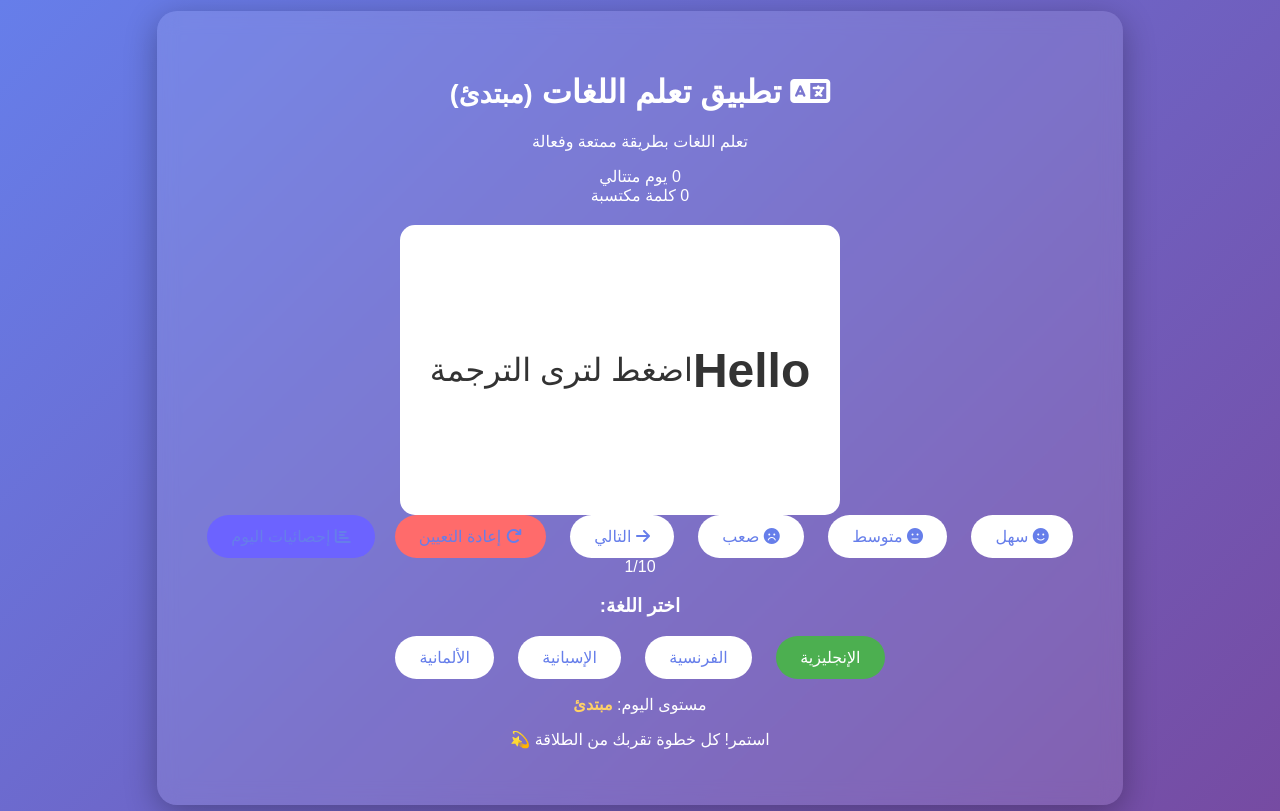
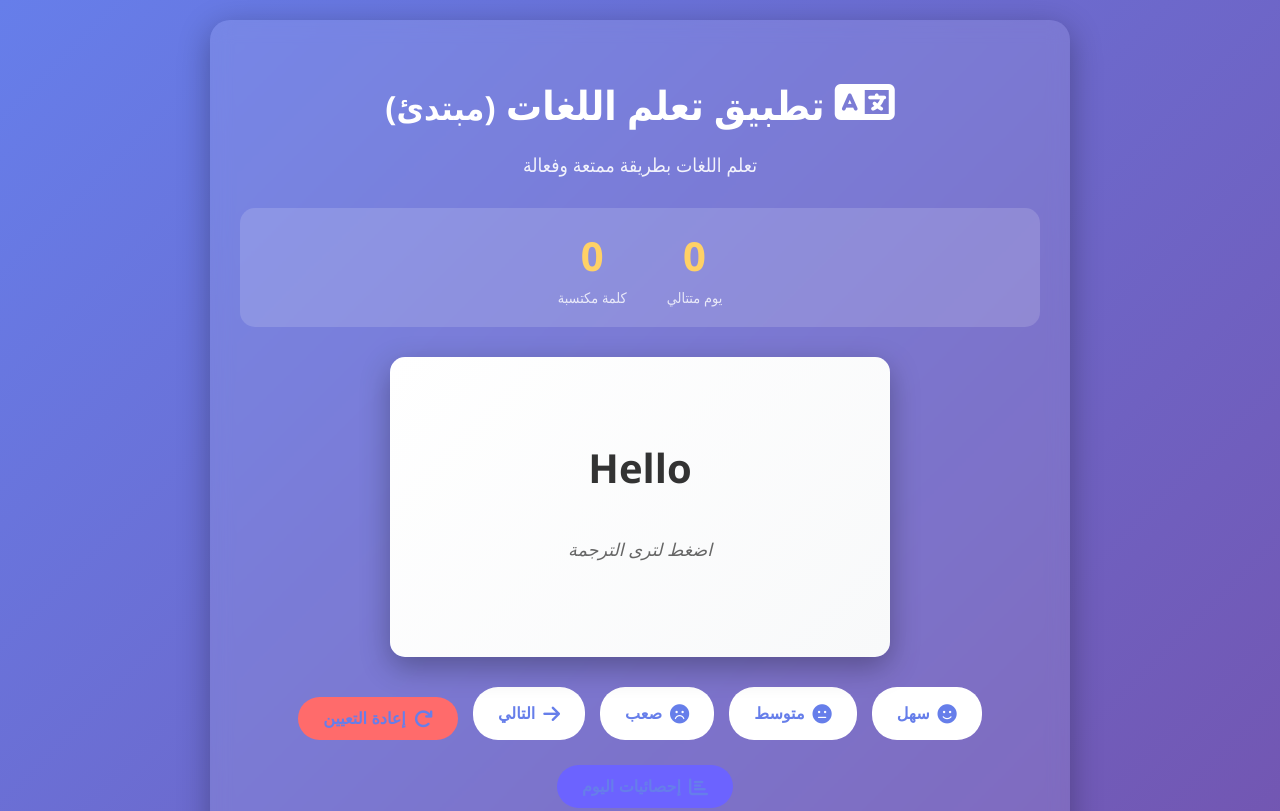
Before and after one commit to kettabcrypto-cmd/my-language-app, a plain HTML site: page index.html in a window 1280 px wide. Shown: the top 811 px of the page. Drawn offline with Linux system fonts and the light colour scheme.

Commit message:
Update style.css

```diff
--- a/style.css
+++ b/style.css
@@ -1,28 +1,74 @@
+/* ملف الأنماط لتطبيق تعلم اللغات */
 body {
-    font-family: 'Arial', sans-serif;
+    font-family: 'Segoe UI', Tahoma, Geneva, Verdana, sans-serif;
     background: linear-gradient(135deg, #667eea 0%, #764ba2 100%);
     min-height: 100vh;
+    margin: 0;
+    padding: 20px;
+    color: white;
+    text-align: center;
+    direction: rtl;
+}
+
+.container {
+    max-width: 800px;
+    margin: 0 auto;
+    background: rgba(255, 255, 255, 0.1);
+    backdrop-filter: blur(10px);
+    border-radius: 20px;
+    padding: 30px;
+    box-shadow: 0 8px 32px rgba(0, 0, 0, 0.3);
+}
+
+header {
+    margin-bottom: 30px;
+}
+
+header h1 {
+    font-size: 2.5em;
+    margin-bottom: 10px;
+    color: white;
+}
+
+header p {
+    font-size: 1.2em;
+    opacity: 0.9;
+}
+
+.stats {
+    display: flex;
+    justify-content: center;
+    gap: 40px;
+    margin: 30px 0;
+    background: rgba(255, 255, 255, 0.15);
+    padding: 20px;
+    border-radius: 15px;
+}
+
+.stat-item {
     display: flex;
     flex-direction: column;
     align-items: center;
-    justify-content: center;
-    color: white;
-    text-align: center;
 }
 
-.container {
-    background: rgba(255, 255, 255, 0.1);
-    backdrop-filter: blur(10px);
-    padding: 40px;
-    border-radius: 20px;
-    box-shadow: 0 8px 32px rgba(0, 0, 0, 0.3);
+.stat-number {
+    font-size: 2.5em;
+    font-weight: bold;
+    color: #FFD166;
+}
+
+.stat-label {
+    font-size: 0.9em;
+    opacity: 0.8;
+    margin-top: 5px;
 }
 
 .flashcard {
-    width: 400px;
-    height: 250px;
+    width: 100%;
+    max-width: 500px;
+    height: 300px;
+    margin: 30px auto;
     perspective: 1000px;
-    margin: 20px auto;
 }
 
 .card {
@@ -30,8 +76,10 @@ body {
     height: 100%;
     position: relative;
     transform-style: preserve-3d;
-    transition: transform 0.8s;
+    transition: transform 0.6s;
     cursor: pointer;
+    border-radius: 15px;
+    box-shadow: 0 10px 30px rgba(0, 0, 0, 0.3);
 }
 
 .card.flipped {
@@ -44,41 +92,168 @@ body {
     height: 100%;
     backface-visibility: hidden;
     display: flex;
+    flex-direction: column;
     align-items: center;
     justify-content: center;
-    font-size: 32px;
+    padding: 30px;
     border-radius: 15px;
-    padding: 20px;
+    box-sizing: border-box;
 }
 
 .card-front {
-    background: white;
+    background: linear-gradient(135deg, #ffffff 0%, #f8f9fa 100%);
     color: #333;
 }
 
 .card-back {
-    background: #4CAF50;
+    background: linear-gradient(135deg, #4CAF50 0%, #45a049 100%);
     color: white;
     transform: rotateY(180deg);
 }
 
+.card h2 {
+    font-size: 2.5em;
+    margin: 0 0 20px 0;
+}
+
+.card p {
+    font-size: 1.1em;
+    line-height: 1.6;
+    margin: 10px 0;
+}
+
+.hint {
+    color: #666;
+    font-style: italic;
+    margin-top: 20px !important;
+}
+
 .controls {
-    margin-top: 30px;
+    display: flex;
+    justify-content: center;
+    flex-wrap: wrap;
+    gap: 15px;
+    margin: 30px 0;
 }
 
 button {
     background: white;
     color: #667eea;
     border: none;
-    padding: 12px 24px;
-    margin: 0 10px;
+    padding: 12px 25px;
     border-radius: 25px;
-    font-size: 16px;
+    font-size: 1em;
     cursor: pointer;
     transition: all 0.3s;
+    display: flex;
+    align-items: center;
+    gap: 8px;
+    font-weight: 600;
 }
 
 button:hover {
-    transform: translateY(-2px);
+    transform: translateY(-3px);
     box-shadow: 0 5px 15px rgba(0, 0, 0, 0.2);
 }
+
+button:active {
+    transform: translateY(0);
+}
+
+.progress {
+    margin: 40px auto;
+    max-width: 500px;
+}
+
+.progress-bar {
+    width: 100%;
+    height: 12px;
+    background: rgba(255, 255, 255, 0.2);
+    border-radius: 6px;
+    overflow: hidden;
+    margin-bottom: 10px;
+}
+
+.progress-fill {
+    height: 100%;
+    background: #4CAF50;
+    border-radius: 6px;
+    width: 0%;
+    transition: width 0.5s ease;
+}
+
+#progressText {
+    font-size: 1.1em;
+    font-weight: bold;
+}
+
+.language-selector {
+    margin: 30px 0;
+    padding: 20px;
+    background: rgba(255, 255, 255, 0.15);
+    border-radius: 15px;
+}
+
+.language-selector h3 {
+    margin-bottom: 15px;
+}
+
+.language-selector button {
+    margin: 5px;
+    padding: 10px 20px;
+}
+
+footer {
+    margin-top: 40px;
+    padding-top: 20px;
+    border-top: 1px solid rgba(255, 255, 255, 0.2);
+}
+
+#level {
+    font-weight: bold;
+    font-size: 1.2em;
+}
+
+#motivation {
+    font-size: 1.1em;
+    color: #FFD166;
+    min-height: 30px;
+    transition: all 0.3s;
+    margin-top: 10px;
+}
+
+/* تصميم متجاوب */
+@media (max-width: 768px) {
+    .container {
+        padding: 20px;
+        margin: 10px;
+    }
+
+    .flashcard {
+        height: 250px;
+    }
+
+    .card h2 {
+        font-size: 2em;
+    }
+
+    .controls {
+        flex-direction: column;
+        align-items: center;
+    }
+
+    button {
+        width: 200px;
+        justify-content: center;
+    }
+
+    .stats {
+        flex-direction: column;
+        gap: 20px;
+    }
+}
+
+/* رسوميات إضافية */
+.fas {
+    font-size: 1.2em;
+}
```
